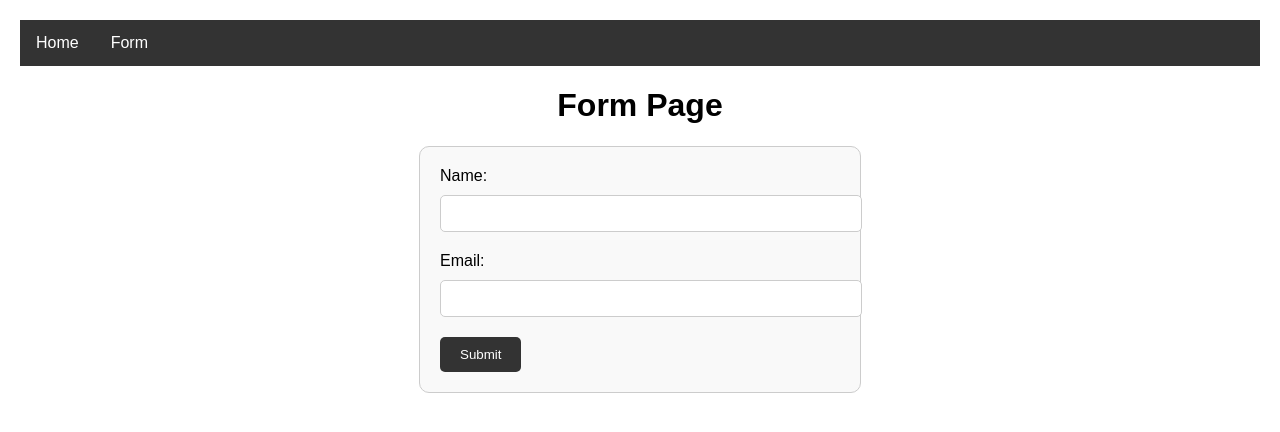
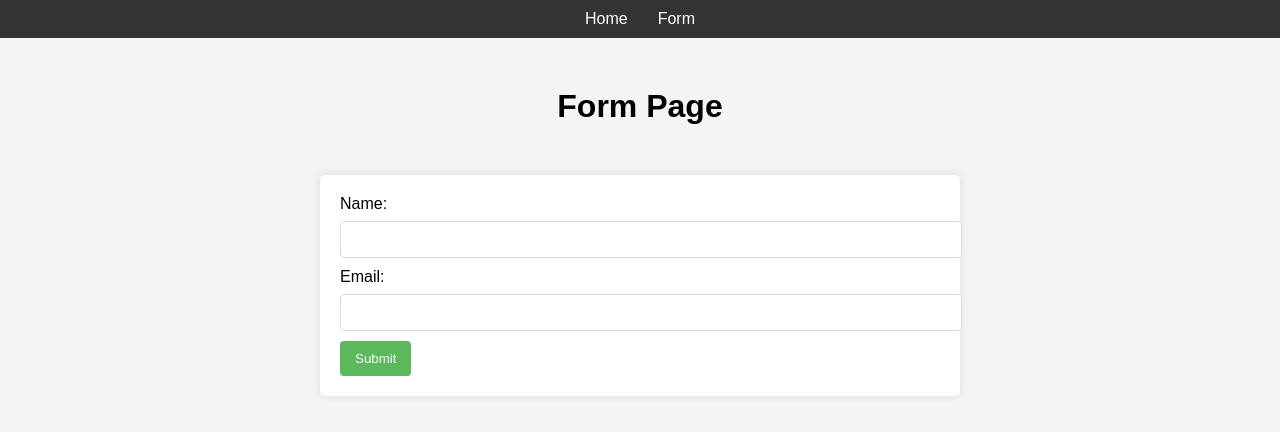
Before and after one commit to suryansh-it/basic-website, a Flask app: page /form in a window 1280 px wide. Shown: the top 432 px of the page. Run offline with Flask 3, Linux system fonts and the light colour scheme.

Commit message:
css updated

```diff
--- a/static/css/styles.css
+++ b/static/css/styles.css
@@ -1,72 +1,70 @@
-/* static/css/styles.css */
 body {
   font-family: Arial, sans-serif;
-  margin: 20px;
+  margin: 0;
+  padding: 0;
+  background-color: #f4f4f4;
 }
 
 nav {
   background-color: #333;
-  overflow: hidden;
+  color: #fff;
+  padding: 10px 0;
 }
 
 nav ul {
-  list-style-type: none;
+  list-style: none;
+  padding: 0;
   margin: 0;
-  padding: 0;
+  display: flex;
+  justify-content: center;
 }
 
 nav ul li {
-  float: left;
+  margin: 0 15px;
 }
 
 nav ul li a {
-  display: block;
-  color: white;
-  text-align: center;
-  padding: 14px 16px;
+  color: #fff;
   text-decoration: none;
-}
-
-nav ul li a:hover {
-  background-color: #111;
 }
 
 h1 {
   text-align: center;
+  margin-top: 50px;
 }
 
 form {
-  max-width: 400px;
-  margin: 0 auto;
+  max-width: 600px;
+  margin: 50px auto;
   padding: 20px;
-  border: 1px solid #ccc;
-  border-radius: 10px;
-  background-color: #f9f9f9;
+  background: #fff;
+  border-radius: 5px;
+  box-shadow: 0 0 10px rgba(0, 0, 0, 0.1);
 }
 
-label {
+form label {
   display: block;
-  margin-bottom: 10px;
+  margin-bottom: 8px;
 }
 
-input[type="text"],
-input[type="email"] {
+form input[type="text"],
+form input[type="email"] {
   width: 100%;
   padding: 10px;
-  margin-bottom: 20px;
-  border: 1px solid #ccc;
-  border-radius: 5px;
+  margin-bottom: 10px;
+  border: 1px solid #ddd;
+  border-radius: 4px;
 }
 
-button {
-  padding: 10px 20px;
-  background-color: #333;
-  color: white;
+form button {
+  padding: 10px 15px;
+  background: #5cb85c;
   border: none;
-  border-radius: 5px;
+  color: #fff;
+  border-radius: 4px;
   cursor: pointer;
 }
 
-button:hover {
-  background-color: #555;
+form button:hover {
+  background: #4cae4c;
 }
```
